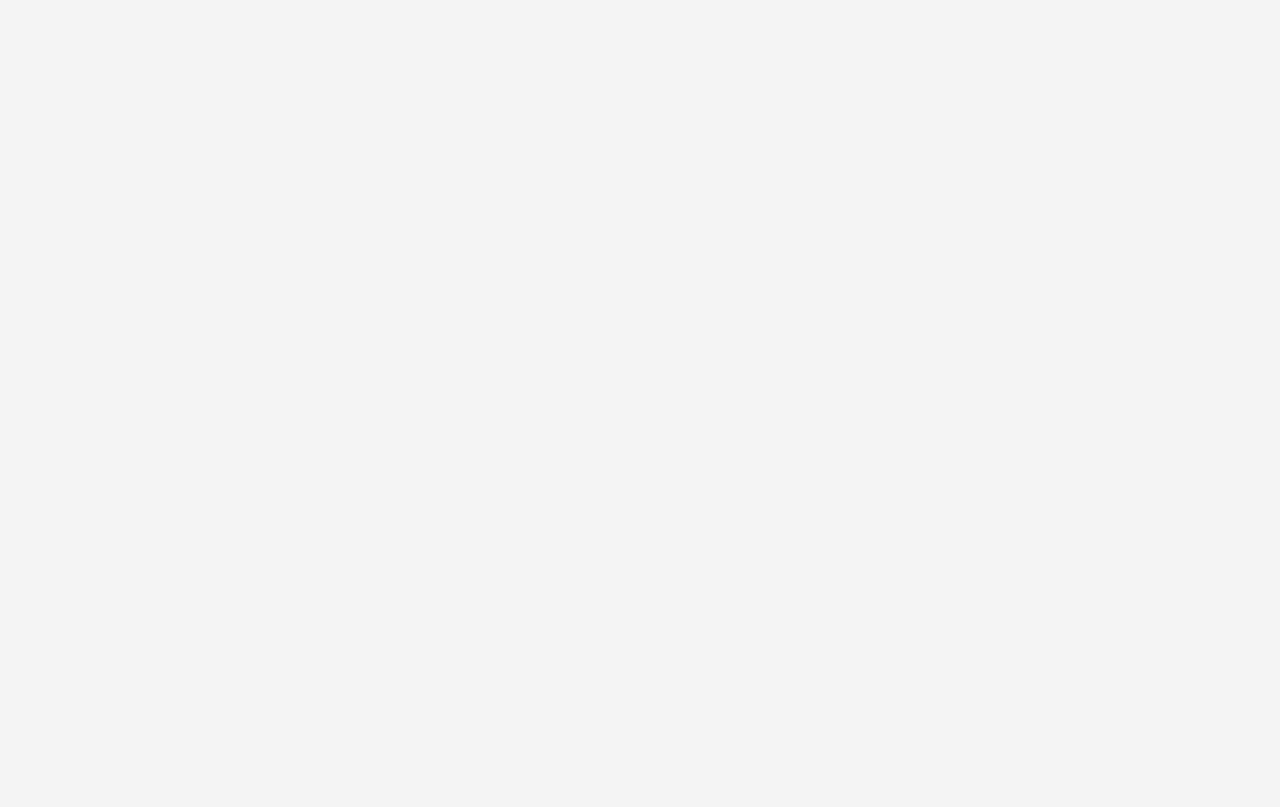
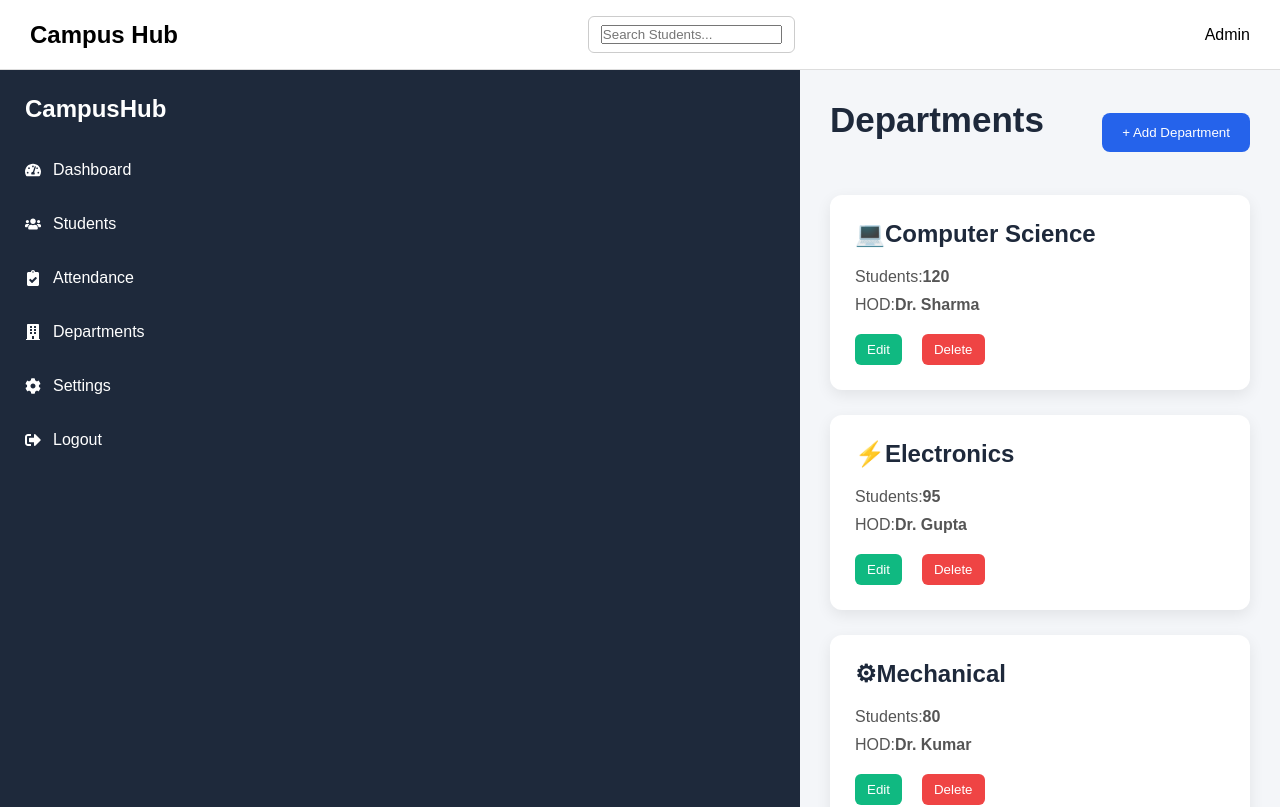
Before and after one commit to AnshulJoshi0914/Campus-Hub, a React (Vite) app: page /Departments in a window 1280 px wide. Before the commit this address had no page. Shown: the top 807 px of the page. Built offline with nearby package versions, Linux system fonts and the light colour scheme.

Commit message:
Departments page added

```diff
--- a/src/App.jsx
+++ b/src/App.jsx
@@ -2,6 +2,7 @@ import React from "react";
 import Dashboard from "./pages/Dashboard";
 import Students from "./pages/Student"
 import Attendance from "./pages/Attendance"
+import Department from "./pages/Departments";
 import {BrowserRouter,Route,Routes} from "react-router-dom";
 
 function App(){
@@ -12,6 +13,7 @@ function App(){
         <Route path="/" element={<Dashboard/>}/>
         <Route path="/Student" element={<Students/>}/>
         <Route path="/Attendance" element={<Attendance/>}/>
+        <Route path="/Departments" element={<Department/>}/>
      </Routes>
     </BrowserRouter>
      </>
--- /dev/null
+++ b/src/Styles/department.css
@@ -0,0 +1,68 @@
+.department-header{
+    display:flex;
+    justify-content:space-between;
+    align-items:center;
+    margin-bottom:30px;
+}
+
+.department-grid{
+    display:grid;
+    grid-template-columns:repeat(auto-fit,minmax(300px,1fr));
+    gap:25px;
+}
+
+.dept-card{
+    background:white;
+    border-radius:12px;
+    padding:25px;
+    box-shadow:0 5px 15px rgba(0,0,0,.08);
+    transition:.3s;
+}
+
+.dept-card:hover{
+    transform:translateY(-5px);
+}
+
+.dept-card h2{
+    margin-bottom:20px;
+    color:#1e293b;
+}
+
+.dept-card p{
+    margin:10px 0;
+    color:#555;
+}
+
+.department-actions{
+    display:flex;
+    gap:12px;
+    margin-top:20px;
+}
+
+.dep-btn{
+    background:#2563eb;
+    color:white;
+    border:none;
+    padding:12px 20px;
+    border-radius:8px;
+    cursor:pointer;
+}
+
+.department-form{
+    width:450px;
+    background:white;
+    padding:30px;
+    border-radius:12px;
+    display:flex;
+    flex-direction:column;
+    gap:18px;
+}
+
+.modal-overlay{
+    position:fixed;
+    inset:0;
+    background:rgba(0,0,0,.45);
+    display:flex;
+    justify-content:center;
+    align-items:center;
+}
--- a/src/pages/Departments.jsx
+++ b/src/pages/Departments.jsx
@@ -0,0 +1,114 @@
+import "../Styles/department.css";
+import Navbar from "../Components/Navbar";
+import Sidebar from "../Components/Sidebar";
+import { useState } from "react";
+function Department() {
+  const [showform, setshowform] = useState(false);
+
+  const departments = [
+    {
+      id: 1,
+      name: "Computer Science",
+      students: 120,
+      hod: "Dr. Sharma",
+      icon: "💻",
+    },
+    {
+      id: 2,
+      name: "Electronics",
+      students: 95,
+      hod: "Dr. Gupta",
+      icon: "⚡",
+    },
+    {
+      id: 3,
+      name: "Mechanical",
+      students: 80,
+      hod: "Dr. Kumar",
+      icon: "⚙",
+    },
+    {
+      id: 4,
+      name: "Civil",
+      students: 60,
+      hod: "Dr. Verma",
+      icon: "🧱",
+    },
+  ];
+
+  return (
+    <>
+      <Navbar />
+      <div className="dashboard-container">
+        <Sidebar />
+        <main className="main-content">
+          <div className="department-header">
+            <h1 className="page-title">Departments</h1>
+            <button
+              className="dep-btn"
+              onClick={() => {
+                setshowform(!showform);
+              }}
+            >
+              + Add Department
+            </button>
+          </div>
+          <div className="department-grid">
+            {departments.map((departments) => (
+              <div className="dept-card" key={departments.id}>
+                <h2>
+                  {departments.icon}
+                  {departments.name}
+                </h2>
+                <p>
+                  Students:<strong>{departments.students}</strong>
+                </p>
+                <p>
+                  HOD:<strong>{departments.hod}</strong>
+                </p>
+                <div className="department-actions">
+                  <button className="edit-btn">Edit</button>
+                  <button className="delete-btn">Delete</button>
+                </div>
+              </div>
+            ))}
+          </div>
+          {showform && (
+            <div className="modal-overlay">
+              <div className="department-form">
+                <h2>Add Department</h2>
+
+                <div className="input-group">
+                  <label>Department Name</label>
+                  <input type="text" />
+                </div>
+
+                <div className="input-group">
+                  <label>HOD</label>
+                  <input type="text" />
+                </div>
+
+                <div className="input-group">
+                  <label>Student Strength</label>
+                  <input type="number" />
+                </div>
+
+                <div className="form-buttons">
+                  <button
+                    className="cancel-btn"
+                   onClick={() => setshowform(false)}
+                  >
+                    Cancel
+                  </button>
+                  <button className="save-btn">Save</button>
+                </div>
+              </div>
+            </div>
+          )}
+        </main>
+      </div>
+    </>
+  );
+}
+
+export default Department;
```
